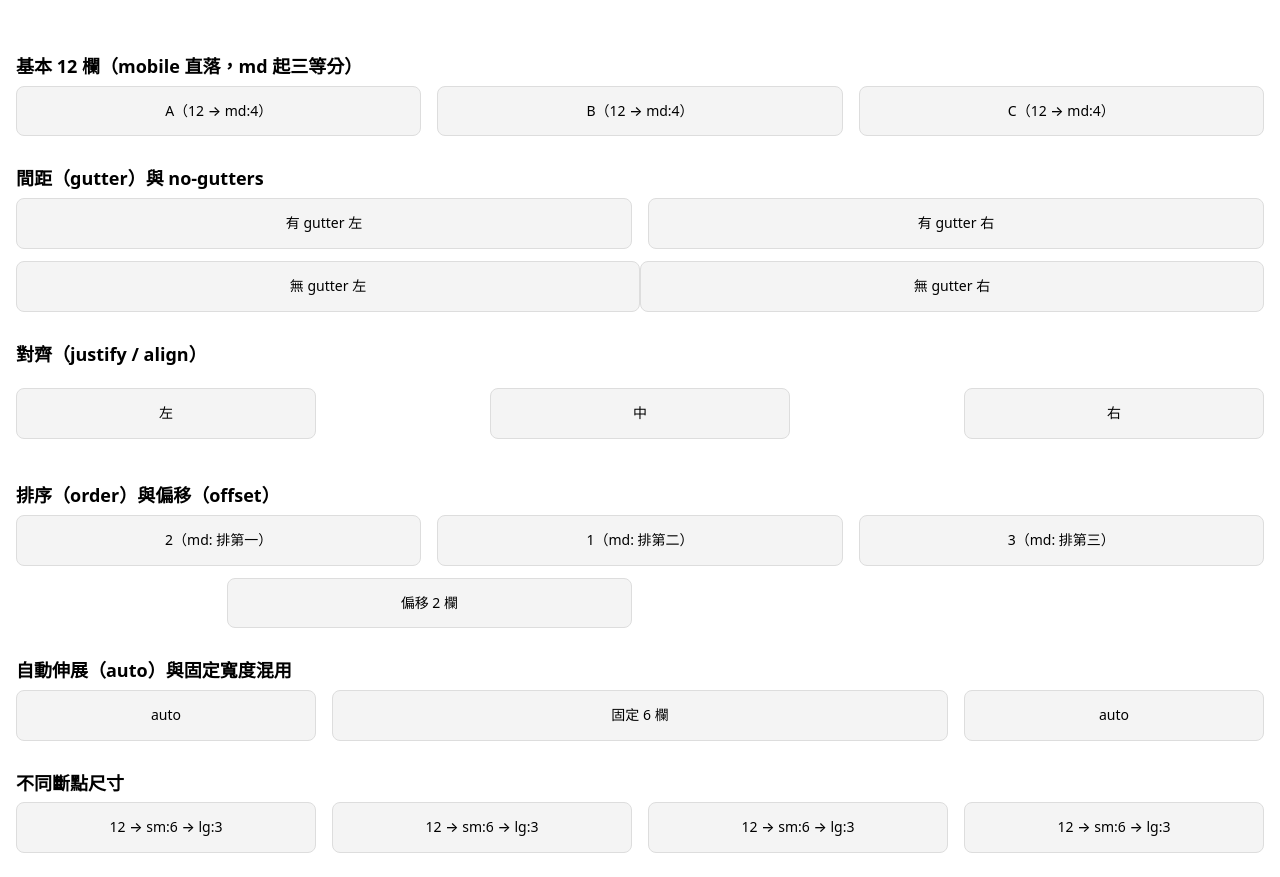
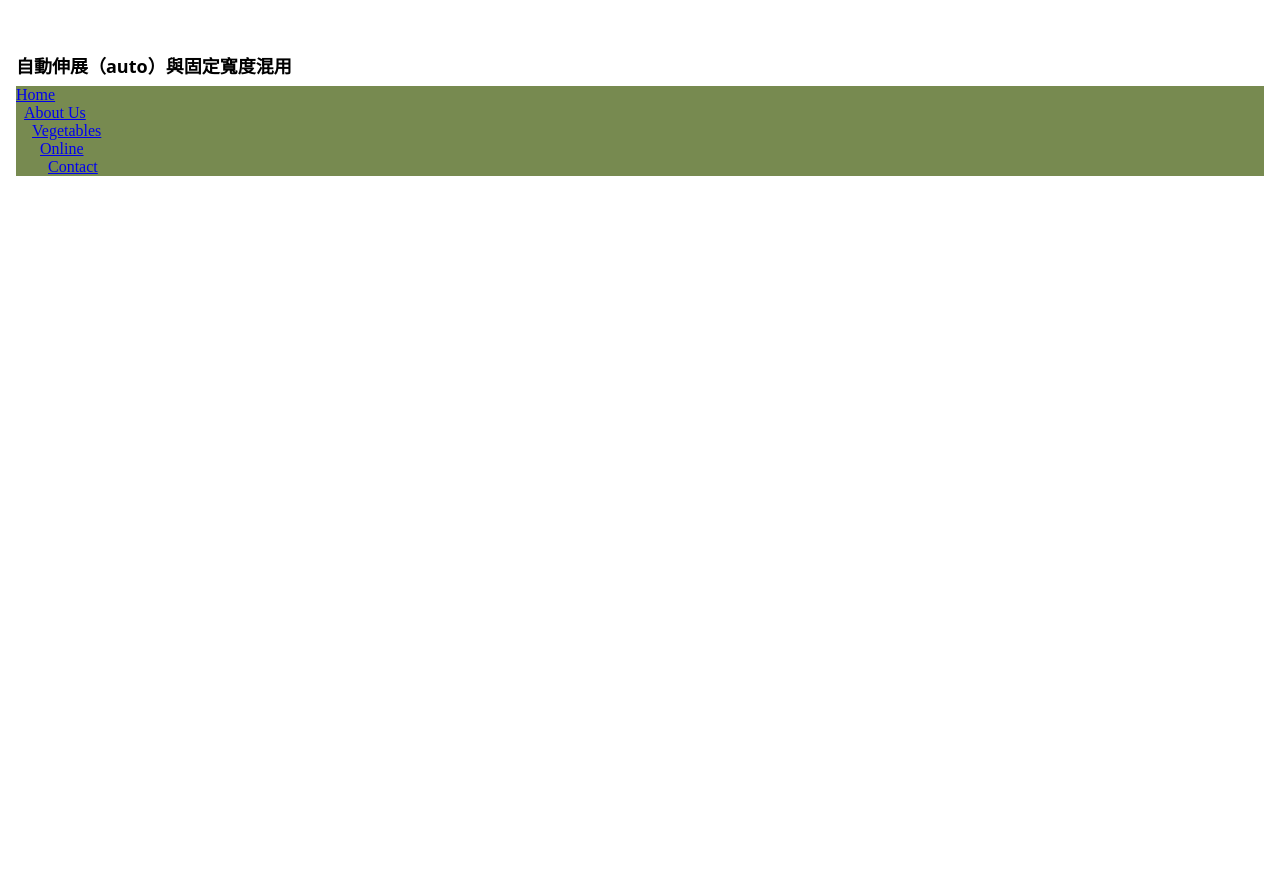
Before and after one commit to youne1110/vegetable, a plain HTML site: page test.html in a window 1280 px wide. After the commit the page ends 800 px from the top, so only its background shows below. Drawn offline with Linux system fonts and the light colour scheme.

Commit message:
本來想做導覽頁但是目前還是失敗

```diff
--- a/style.css
+++ b/style.css
@@ -282,3 +282,14 @@
 .self-end{ align-self: flex-end; }
 .self-center{ align-self: center; }
 .self-stretch{ align-self: stretch; }
+
+.navigation{
+
+  background-color: #778A50;
+
+}
+.web-box {
+      padding:10px 30px;
+      text-align: center;
+      font: 500 14px/1.2 system-ui, -apple-system, Segoe UI, Roboto, Noto Sans, Arial, "Microsoft JhengHei", sans-serif;
+    }
--- a/test.html
+++ b/test.html
@@ -7,14 +7,7 @@
   <link rel="stylesheet" href="style.css" />
   <style>
     /* 示範用：漂亮一點的方塊 */
-    .web-box {
-      background: #f4f4f4;
-      border: 1px solid #ddd;
-      padding: 16px;
-      border-radius: 8px;
-      text-align: center;
-      font: 500 14px/1.2 system-ui, -apple-system, Segoe UI, Roboto, Noto Sans, Arial, "Microsoft JhengHei", sans-serif;
-    }
+
     .web-title{
       margin: 32px 0 8px;
       font: 700 18px/1.2 system-ui, -apple-system, Segoe UI, Roboto, Noto Sans, Arial, "Microsoft JhengHei", sans-serif;
@@ -24,14 +17,17 @@
 </head>
 <body>
   <div class="v-container">
-    <h1 class="web-title">基本 12 欄（mobile 直落，md 起三等分）</h1>
+    <!-- <h1 class="web-title">基本 12 欄（mobile 直落，md 起三等分）</h1>
     <div class="v-row">
       <div class="v-col-12 v-col-md-4"><div class="web-box">A（12 → md:4）</div></div>
       <div class="v-col-12 v-col-md-4"><div class="web-box">B（12 → md:4）</div></div>
       <div class="v-col-12 v-col-md-4"><div class="web-box">C（12 → md:4）</div></div>
-    </div>
+    </div> -->
 
-    <h2 class="web-title">間距（gutter）與 no-gutters</h2>
+    <!--  -->
+
+    <!-- <h2 class="web-title">對齊（justify / align）</h2>
+    <div clas<h2 class="web-title">間距（gutter）與 no-gutters</h2>
     <div class="v-row">
       <div class="v-col-6"><div class="web-box">有 gutter 左</div></div>
       <div class="v-col-6"><div class="web-box">有 gutter 右</div></div>
@@ -39,11 +35,10 @@
     <div class="v-row no-gutters" style="margin-top:12px">
       <div class="v-col-6"><div class="web-box">無 gutter 左</div></div>
       <div class="v-col-6"><div class="web-box">無 gutter 右</div></div>
-    </div>
+    </div>s="v-row justify-space-between align-center" style="min-height:80px">
+      <div class="v-col-3"><div class="web-box">
 
-    <h2 class="web-title">對齊（justify / align）</h2>
-    <div class="v-row justify-space-between align-center" style="min-height:80px">
-      <div class="v-col-3"><div class="web-box">左</div></div>
+      </div></div>
       <div class="v-col-3"><div class="web-box">中</div></div>
       <div class="v-col-3"><div class="web-box">右</div></div>
     </div>
@@ -56,22 +51,32 @@
     </div>
     <div class="v-row" style="margin-top:12px">
       <div class="v-col-12 v-col-md-4 offset-md-2"><div class="web-box">偏移 2 欄</div></div>
+    </div> -->
+
+    <h1 class="web-title">自動伸展（auto）與固定寬度混用</h1>
+    <div class="navigation">
+      <div class="v-row justify-space-start align-center" style="min-height:80px">
+      <div class="v-col-4"><a href="#Home">Home</a>
+      <div class="v-col-4"><a href="#About Us">About Us</a>
+      <div class="v-col-4"><a href="#Vegetables">Vegetables</a>
+      <div class="v-col-4"><a href="#Online">Online</a>
+      <div class="v-col-4"><a href="#Contact">Contact</a>
     </div>
 
-    <h2 class="web-title">自動伸展（auto）與固定寬度混用</h2>
-    <div class="v-row">
-      <div class="v-col-auto"><div class="web-box">auto</div></div>
-      <div class="v-col-6"><div class="web-box">固定 6 欄</div></div>
-      <div class="v-col-auto"><div class="web-box">auto</div></div>
     </div>
 
-    <h2 class="web-title">不同斷點尺寸</h2>
+
+      <!-- <div class="v-col-6"><div class="web-box1q">固定 6 欄</div></div> -->
+      <!-- <div class="v-col-auto"><div class="web-box">auto</div></div> -->
+    </div>
+
+    <!-- <h2 class="web-title">不同斷點尺寸</h2>
     <div class="v-row">
       <div class="v-col-12 v-col-sm-6 v-col-lg-3"><div class="web-box">12 → sm:6 → lg:3</div></div>
       <div class="v-col-12 v-col-sm-6 v-col-lg-3"><div class="web-box">12 → sm:6 → lg:3</div></div>
       <div class="v-col-12 v-col-sm-6 v-col-lg-3"><div class="web-box">12 → sm:6 → lg:3</div></div>
       <div class="v-col-12 v-col-sm-6 v-col-lg-3"><div class="web-box">12 → sm:6 → lg:3</div></div>
-    </div>
+    </div> -->
   </div>
 </body>
 </html>
```
